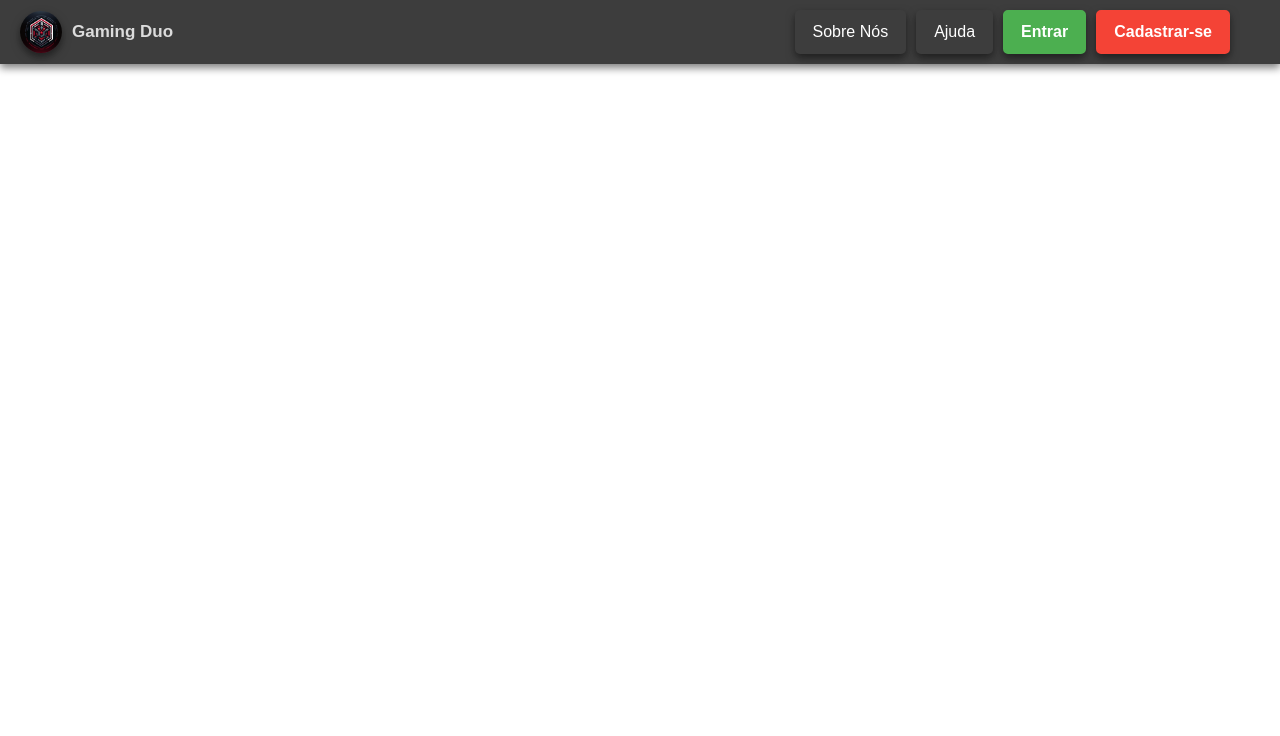
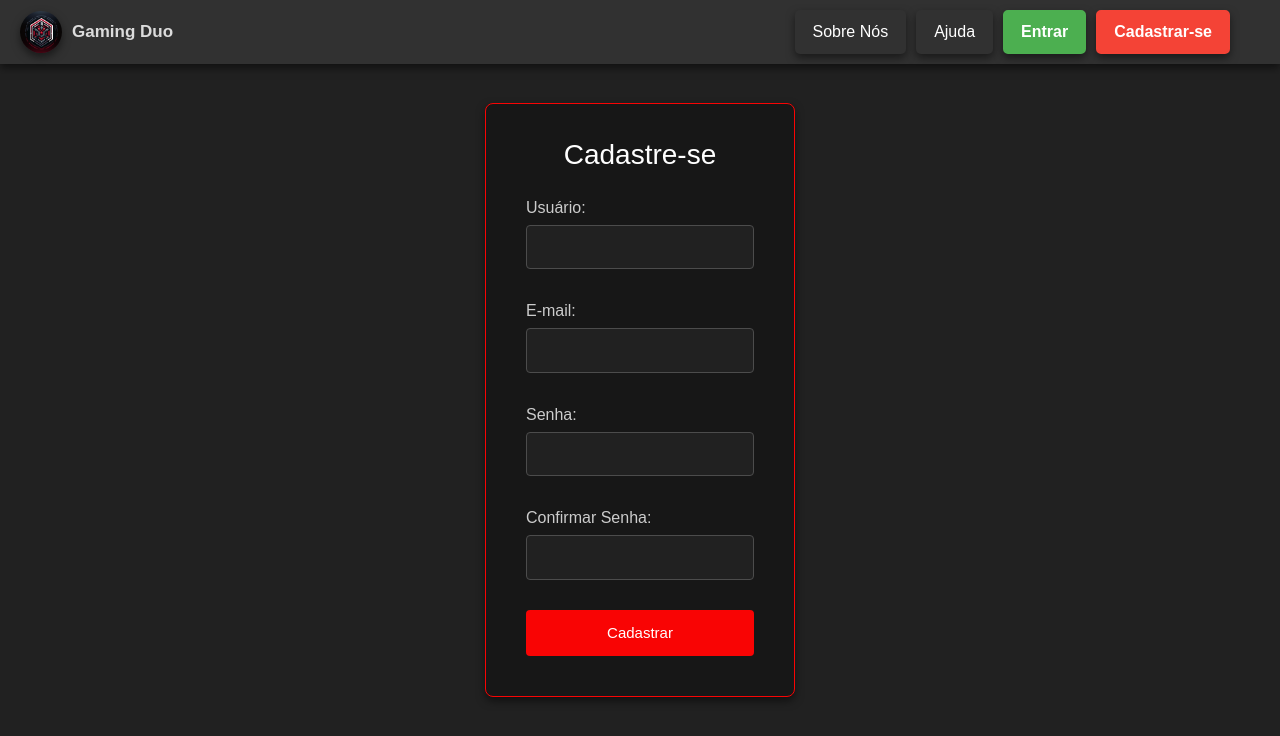
Before and after one commit to MauricioAlcantara/Gaming-Duo, a Vue app: page /cadastro in a window 1280 px wide. Shown: the top 736 px of the page. Built offline with nearby package versions, Linux system fonts and the light colour scheme.

Commit message:
Tela para cadastro de usuário

```diff
--- /dev/null
+++ b/src/components/Cadastro.vue
@@ -0,0 +1,165 @@
+<template>
+  <div class="login-container">
+    <form @submit.prevent="handleRegister" class="login-form">
+      <h1 class="welcome-text">Cadastre-se</h1>
+      <div class="form-group">
+        <label for="username">
+          <span v-if="showUsernameRequired" class="required">* </span>Usuário:
+        </label>
+        <input type="text" id="username" v-model="registerData.username" @input="clearErrors('username')"
+               :class="{'input-error': showUsernameRequired}">
+        <p v-if="showUsernameRequired" class="error-message">É necessário informar um usuário.</p>
+      </div>
+      <div class="form-group">
+        <label for="email">
+          <span v-if="showEmailRequired" class="required">* </span>E-mail:
+        </label>
+        <input type="email" id="email" v-model="registerData.email" @input="clearErrors('email')"
+               :class="{'input-error': showEmailRequired}">
+        <p v-if="showEmailRequired" class="error-message">É necessário informar um e-mail válido.</p>
+      </div>
+      <div class="form-group">
+        <label for="password">
+          <span v-if="showPasswordRequired" class="required">* </span>Senha:
+        </label>
+        <input type="password" id="password" v-model="registerData.password" @input="clearErrors('password')"
+               :class="{'input-error': showPasswordRequired}">
+        <p v-if="showPasswordRequired" class="error-message">É necessário informar uma senha.</p>
+      </div>
+      <div class="form-group">
+        <label for="confirmPassword">
+          <span v-if="showConfirmPasswordRequired" class="required">* </span>Confirmar Senha:
+        </label>
+        <input type="password" id="confirmPassword" v-model="registerData.confirmPassword" @input="clearErrors('confirmPassword')"
+               :class="{'input-error': showConfirmPasswordRequired}">
+        <p v-if="showConfirmPasswordRequired" class="error-message">As senhas não coincidem.</p>
+      </div>
+      <button type="submit" class="login-button">Cadastrar</button>
+    </form>
+  </div>
+</template>
+
+<script>
+export default {
+  name: 'UserRegister',
+  data() {
+    return {
+      registerData: {
+        username: '',
+        email: '',
+        password: '',
+        confirmPassword: ''
+      },
+      showUsernameRequired: false,
+      showEmailRequired: false,
+      showPasswordRequired: false,
+      showConfirmPasswordRequired: false
+    };
+  },
+  methods: {
+    handleRegister() {
+      this.showUsernameRequired = !this.registerData.username;
+      this.showEmailRequired = !this.registerData.email;
+      this.showPasswordRequired = !this.registerData.password;
+      this.showConfirmPasswordRequired = this.registerData.password !== this.registerData.confirmPassword;
+
+      if (!this.showUsernameRequired && !this.showEmailRequired && !this.showPasswordRequired && !this.showConfirmPasswordRequired) {
+        console.log('Register attempt with:', this.registerData);
+        alert('Enviamos um link de confirmação de registro para seu e-mail.');
+      }
+    },
+    clearErrors(field) {
+      if (field === 'username' && this.registerData.username) {
+        this.showUsernameRequired = false;
+      }
+      if (field === 'email' && this.registerData.email) {
+        this.showEmailRequired = false;
+      }
+      if (field === 'password' && this.registerData.password) {
+        this.showPasswordRequired = false;
+      }
+      if (field === 'confirmPassword') {
+        this.showConfirmPasswordRequired = false;
+      }
+    }
+  }
+}
+</script>
+
+<style scoped>
+.login-container {
+  display: flex;
+  justify-content: center;
+  align-items: center;
+  height: 100vh;
+  padding: 20px;
+  background-color: #212121;
+}
+
+.login-form {
+  width: 100%;
+  max-width: 310px;
+  padding: 20px 40px 40px;
+  box-shadow: 0 4px 8px rgba(0, 0, 0, 0.5);
+  background: #171717;
+  border: 1px solid #f90404;
+  border-radius: 8px;
+  color: #FFF;
+}
+
+.welcome-text {
+  margin-top: 10px;
+  margin-bottom: 20px;
+  font-size: 28px;
+  color: #ffffff;
+  text-align: center;
+}
+
+.form-group {
+  margin-bottom: 30px;
+}
+
+label {
+  display: block;
+  margin-bottom: 5px;
+  color: #ccc;
+}
+
+.error-message, .required {
+  color: #f90404;
+  font-size: 13px;
+}
+
+.input-error {
+  border-color: #f90404;
+}
+
+input[type="text"], input[type="email"], input[type="password"] {
+  width: 100%;
+  padding: 10px;
+  border: 1px solid #4c4c4c;
+  background-color: #212121;
+  border-radius: 4px;
+  box-sizing: border-box;
+  color: #fff;
+  font-size: 15px;
+  transition: border-color 0.3s, box-shadow 0.3s;
+  outline: none;
+}
+
+.login-button {
+  width: 100%;
+  padding: 12px 20px;
+  background-color: #f90404;
+  color: white;
+  border: none;
+  border-radius: 4px;
+  cursor: pointer;
+  transition: background-color 0.3s;
+  font-size: 15px;
+}
+
+.login-button:hover {
+  background-color: #cc0303;
+}
+</style>
--- a/src/router/index.js
+++ b/src/router/index.js
@@ -1,6 +1,7 @@
 import { createRouter, createWebHistory } from 'vue-router';
 import LandingPage from '../components/LandingPage.vue';
 import UserLogin from "@/components/Login.vue";
+import Cadastro from "@/components/Cadastro.vue";  // Adicione esta linha para importar o componente Cadastro
 
 const router = createRouter({
     history: createWebHistory(),
@@ -15,6 +16,11 @@ const router = createRouter({
             name: 'login',
             component: UserLogin
         },
+        {
+            path: '/cadastro',
+            name: 'Cadastro',
+            component: Cadastro  // Agora o componente Cadastro está definido corretamente
+        },
     ]
 });
 
```
